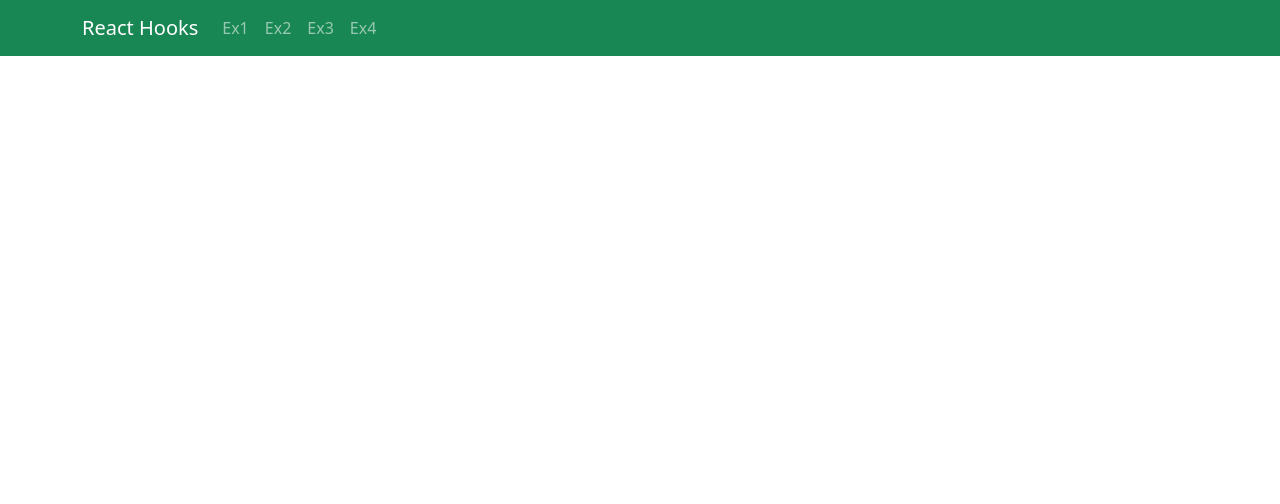
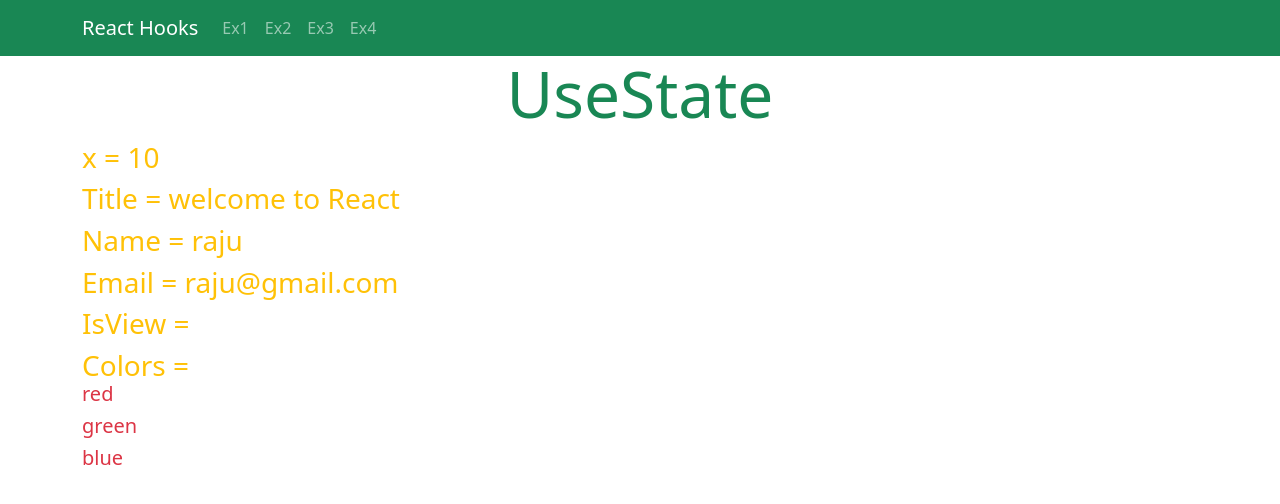
Before and after one commit to Shweta-s4546/react-hooks, a React (Create React App) app: page / in a window 1280 px wide. Shown: the top 504 px of the page. Built offline with nearby package versions, Linux system fonts and the light colour scheme.

Commit message:
learned about useEffect, useState and created Pagination

```diff
--- a/package.json
+++ b/package.json
@@ -11,6 +11,7 @@
     "bootstrap-icons": "^1.10.5",
     "react": "^18.2.0",
     "react-dom": "^18.2.0",
+    "react-paginate": "^8.2.0",
     "react-router-dom": "^6.11.2",
     "react-scripts": "5.0.1",
     "web-vitals": "^2.1.4"
--- a/src/App.js
+++ b/src/App.js
@@ -1,13 +1,27 @@
 import React from 'react'
-import { BrowserRouter } from 'react-router-dom'
+import { BrowserRouter, Route,Routes } from 'react-router-dom'
 import Menu from './component/Menu'
+import Ex1 from './component/Ex1'
+import Ex2 from './component/Ex2'
+import Ex3 from './component/Ex3'
+import Ex4 from './component/Ex4'
+import Pnf from './component/Pnf'
 
 function App(props){
   return(
    <BrowserRouter>
-   <Menu/>
+       <Menu/>
+          <Routes>
+              <Route path={`/`} element={ <Ex1/> } />
+              <Route path={`/ex1`} element={ <Ex1/> } />
+              <Route path={`/ex2`} element={ <Ex2 itemsPerPage={10}/> }/>
+              <Route path={`/ex3`} element={ <Ex3/> } />
+              <Route path={`/ex4`} element={ <Ex4/> }/>
+              <Route path={`/*`} element={ <Pnf/>}/>
+
+
+          </Routes>
    </BrowserRouter>
-
 
   )
 }
--- a/src/component/Ex1.jsx
+++ b/src/component/Ex1.jsx
@@ -0,0 +1,53 @@
+import React, { useState } from 'react'
+
+//react hooks => use only in functional component
+//react basics hooks are:
+// 1. useState
+// 2. useEffect
+// 3.useContext
+
+//syntax of useState:
+// const [state,handler] = useState(initailValue) //declare react state in functional component
+function Ex1() {
+
+const [x,setX] = useState(10)
+const [title,setTitle] = useState("welcome to React")
+const [isView,setIsView] = useState(true)
+const [colors,setColors] = useState(["red", "green", "blue"])
+const [user,setUser] = useState({
+name:"raju",
+email:'raju@gmail.com'
+})
+
+return (
+<div className='container'>
+  <div className="row">
+    <div className="col-md-12 text-center">
+      <h5 className="display-3 text-center text-success">
+        UseState
+      </h5>
+    </div>
+  </div>
+
+  <div className="row">
+    <div className="col-md-12">
+      <h3 className="text-warning">x = { x }</h3>
+      <h3 className="text-warning">Title = { title }</h3>
+      <h3 className="text-warning"> Name = { user.name }</h3>
+      <h3 className="text-warning"> Email = { user.email }</h3>
+      <h3 className="text-warning"> IsView = {isView ? true : false}</h3>
+      <h3 className="text-warning"> Colors = {
+            colors.map((item,index) => {
+              return(
+                <h5 className="text-danger" key={index}> {item}</h5>
+              )
+            })
+       }</h3>
+    </div>
+  </div>
+</div>
+
+)
+}
+
+export default Ex1
--- a/src/component/Ex2.jsx
+++ b/src/component/Ex2.jsx
@@ -0,0 +1,91 @@
+import React, { useEffect, useState } from 'react'
+import ReactPaginate from 'react-paginate'
+
+const URL = "https://jsonplaceholder.typicode.com"
+
+//1.mount
+    // useEffect(() => {
+    //
+    // },[])
+//2.update
+    // useEffect(() => {
+    //
+    // },[dependencies])
+//3.unmount
+    // useEffect(() => {
+    //  return () => {
+
+    //}
+    // },[])
+
+function Ex2(props) {
+
+  const [posts,setPosts] = useState([])
+
+  //pagination states
+  const [currentItems,setCurrentItems] = useState([]) //current filtered data
+  const [itemOffset,setItemOffset] = useState(0) // starting index
+  const [pageCount,setPageCount] = useState(0)
+
+
+  //useEffect => api calls, initial value
+  const getPosts = async () => {
+    await fetch(`${URL}/posts`)
+    .then(res => res.json())
+    .then(out => {
+      console.log('output =', out)
+      setPosts(out)
+    }).catch(err => console.log(err.message))
+  }
+
+  useEffect(() => {
+    getPosts()
+    const endOffset = itemOffset + props.itemsPerPage
+    // console.log(`init offset = ${itemOffset} - end offset = ${endOffset}`)
+    const data = posts.slice(itemOffset,endOffset)
+    setCurrentItems(data)
+    const pCount = Math.ceil(posts.length / props.itemsPerPage)
+    setPageCount(pCount)
+  },[posts]) //update states
+  return (
+    <div className='container'>
+      <div className="row">
+        <div className="col-md-12 text-center">
+            <h5 className="display-3 text-center text-success">
+               Example-2
+            </h5>
+        </div>
+        </div>
+
+        <div className="row">
+          {
+            //to print data
+            currentItems && currentItems.map((item,index) => {
+              return (
+                <div className="col-md-4col-sm-12 col-lg-4" key={index}>
+                    <div className="card mt-2 mb-2">
+                      <div className="card-header">
+                        <h5 className="card-title text-center">{item.id} {item.title}</h5>
+                      </div>
+                      <div className="card-body">
+                        <p className="text-success">
+                          {item.body}
+                        </p>
+                      </div>
+                    </div>
+                </div>
+              )
+            })
+          }
+        </div>
+
+        <div className="row">
+          <div className="col-md-12">
+            <ReactPaginate pageCount =  {pageCount}/>
+          </div>
+        </div>
+    </div>
+  )
+}
+
+export default Ex2
--- a/src/component/Ex3.jsx
+++ b/src/component/Ex3.jsx
@@ -0,0 +1,15 @@
+import React from 'react'
+
+function Ex3() {
+  return (
+    <div className='container'>
+    <div className="col-md-12 text-center">
+        <h5 className="display-3 text-center text-success">
+           Example-3
+        </h5>
+    </div>
+</div>
+  )
+}
+
+export default Ex3
--- a/src/component/Ex4.jsx
+++ b/src/component/Ex4.jsx
@@ -0,0 +1,15 @@
+import React from 'react'
+
+function Ex4() {
+  return (
+    <div className='container'>
+    <div className="col-md-12 text-center">
+        <h5 className="display-3 text-center text-success">
+           Example-4
+        </h5>
+    </div>
+</div>
+  )
+}
+
+export default Ex4
--- a/src/component/Menu.jsx
+++ b/src/component/Menu.jsx
@@ -37,3 +37,6 @@
 export default Menu
 
 // rfce for function components
+//imrr for router properties
+//imbrl for navlink
+//
--- a/src/component/Pnf.jsx
+++ b/src/component/Pnf.jsx
@@ -0,0 +1,15 @@
+import React from 'react'
+
+function Pnf() {
+  return (
+    <div className='container'>
+        <div className="col-md-12 text-center">
+            <h5 className="display-3 text-center text-success">
+                Requested page not found
+            </h5>
+        </div>
+    </div>
+  )
+}
+
+export default Pnf
```
Also changed, not shown: 1 other file (tests, documents, lock files or other folders).
